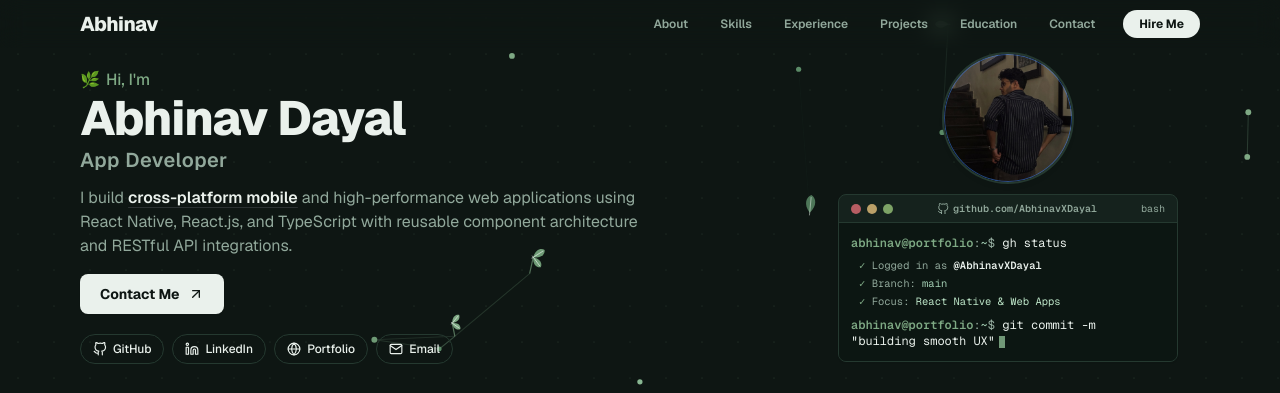
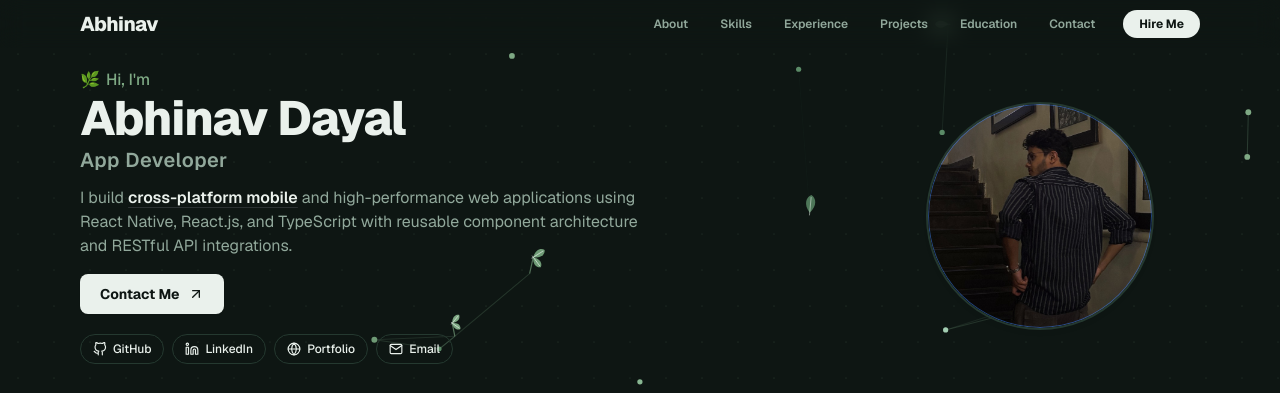
Before and after one commit to AbhinavXDayal/Portfolio, a React (Vite) app: page / in a window 1280 px wide. Shown: the top 393 px of the page. Built offline with nearby package versions, Linux system fonts and the light colour scheme.

Commit message:
Remove console and restore profile avatar exactly as before

```diff
--- a/src/components/sections/Hero.tsx
+++ b/src/components/sections/Hero.tsx
@@ -160,10 +160,9 @@ export const Hero: React.FC = () => {
           </div>
         </div>
 
-        {/* Right Column: Profile Avatar & GitHub-style Console */}
-        <div className="relative w-full max-w-sm flex flex-col items-center gap-3 lg:-mt-4">
-          {/* Smaller Profile Avatar moved upwards */}
-          <div className="relative w-24 h-24 sm:w-28 sm:h-28 md:w-32 md:h-32 rounded-full overflow-hidden ring-2 ring-[var(--border)] shadow-md transition-all duration-500 ease-out hover:scale-105 hover:ring-[var(--brand-accent)]/50 group">
+        {/* Right Column Profile Avatar */}
+        <div className="relative w-full max-w-xs flex justify-center">
+          <div className="relative w-36 h-36 sm:w-48 sm:h-48 md:w-56 md:h-56 rounded-full overflow-hidden ring-2 ring-[var(--border)] shadow-md transition-all duration-700 ease-out hover:scale-[1.02] hover:ring-[var(--foreground)]/30 group">
             <img
               src="/portfolio pic.jpeg"
               alt="Abhinav Dayal"
@@ -171,79 +170,6 @@ export const Hero: React.FC = () => {
             />
             <div className="absolute inset-0 rounded-full ring-1 ring-inset ring-[var(--foreground)]/10 pointer-events-none bg-[radial-gradient(circle_at_center,transparent_65%,var(--background)/0.25_100%)]"></div>
           </div>
-
-          {/* GitHub-style Console Window directly below PFP */}
-          <div className="w-full max-w-[340px] bg-[var(--card)] text-[var(--card-foreground)] border border-[var(--border)] rounded-lg shadow-sm overflow-hidden text-left font-mono">
-            {/* Terminal Header */}
-            <div className="flex items-center justify-between px-3 py-1.5 bg-[var(--accent)]/60 border-b border-[var(--border)] text-[11px]">
-              <div className="flex items-center gap-1.5">
-                <span className="w-2.5 h-2.5 rounded-full bg-[#E06C75]/80"></span>
-                <span className="w-2.5 h-2.5 rounded-full bg-[#E5C07B]/80"></span>
-                <span className="w-2.5 h-2.5 rounded-full bg-[#98C379]/80"></span>
-              </div>
-              <div className="flex items-center gap-1 text-[var(--muted-foreground)] text-[10px] font-semibold">
-                <svg
-                  stroke="currentColor"
-                  fill="none"
-                  strokeWidth="2"
-                  viewBox="0 0 24 24"
-                  className="text-xs"
-                  height="1em"
-                  width="1em"
-                  xmlns="http://www.w3.org/2000/svg"
-                >
-                  <path d="M9 19c-5 1.5-5-2.5-7-3m14 6v-3.87a3.37 3.37 0 0 0-.94-2.61c3.14-.35 6.44-1.54 6.44-7A5.44 5.44 0 0 0 20 4.77 5.07 5.07 0 0 0 19.91 1S18.73.65 16 2.48a13.38 13.38 0 0 0-7 0C6.27.65 5.09 1 5.09 1A5.07 5.07 0 0 0 5 4.77a5.44 5.44 0 0 0-1.5 3.78c0 5.42 3.3 6.61 6.44 7A3.37 3.37 0 0 0 9 18.13V22"></path>
-                </svg>
-                <span>github.com/AbhinavXDayal</span>
-              </div>
-              <span className="text-[10px] text-[var(--muted-foreground)]">
-                bash
-              </span>
-            </div>
-
-            {/* Terminal Console Output */}
-            <div className="p-3 text-[11px] sm:text-xs leading-relaxed space-y-1.5 bg-[#0B1310]/80">
-              <div>
-                <span className="text-[#7EA984] font-semibold">
-                  abhinav@portfolio
-                </span>
-                <span className="text-[var(--muted-foreground)]">:</span>
-                <span className="text-[#A3CEB3]">~</span>
-                <span className="text-[var(--muted-foreground)]">$</span>{" "}
-                <span className="text-[var(--foreground)]">gh status</span>
-              </div>
-              <div className="text-[var(--muted-foreground)] pl-2 text-[10.5px] space-y-0.5">
-                <div>
-                  <span className="text-[#7EA984]">✓</span> Logged in as{" "}
-                  <span className="text-[var(--foreground)] font-semibold">
-                    @AbhinavXDayal
-                  </span>
-                </div>
-                <div>
-                  <span className="text-[#7EA984]">✓</span> Branch:{" "}
-                  <span className="text-[#A3CEB3]">main</span>
-                </div>
-                <div>
-                  <span className="text-[#7EA984]">✓</span> Focus:{" "}
-                  <span className="text-[#BCE4C7]">
-                    React Native &amp; Web Apps
-                  </span>
-                </div>
-              </div>
-              <div className="pt-0.5">
-                <span className="text-[#7EA984] font-semibold">
-                  abhinav@portfolio
-                </span>
-                <span className="text-[var(--muted-foreground)]">:</span>
-                <span className="text-[#A3CEB3]">~</span>
-                <span className="text-[var(--muted-foreground)]">$</span>{" "}
-                <span className="text-[var(--foreground)]">
-                  git commit -m "building smooth UX"
-                </span>
-                <span className="inline-block w-1.5 h-3 ml-1 bg-[#7EA984] animate-pulse align-middle"></span>
-              </div>
-            </div>
-          </div>
         </div>
       </div>
     </section>
```
